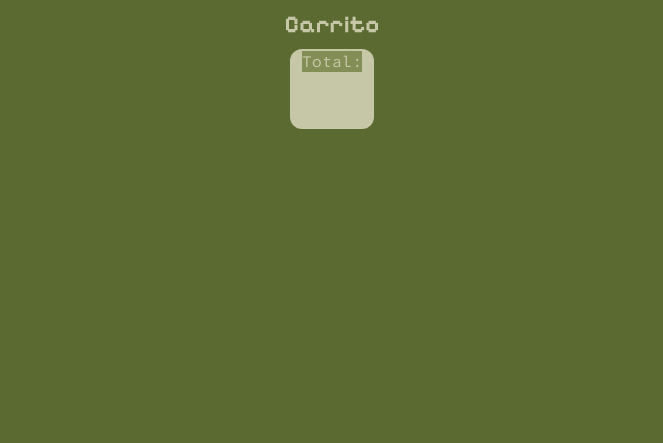
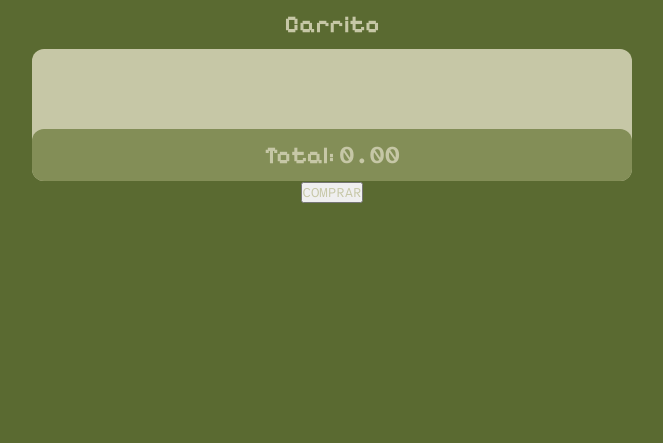
Before and after one commit to ValentinaRiosLopez/TP_Integrador_Grupo17, a Node server app: template views/carrito.ejs in a window 1280 px wide. Shown: the part 178-621 px from the top of the page, without its empty margins (308-971 px from the left). Run offline with Node 20, Linux system fonts and the light colour scheme; the template is opened without the code that fills it, so the values that code supplies are empty; some libraries are stand-ins or nearby versions.

Commit message:
Logica carrito

```diff
--- a/public/static/estilos/carrito.css
+++ b/public/static/estilos/carrito.css
@@ -1,22 +1,43 @@
 
 /* ESTILOS MAIN CARRITO */
-#carrito h2 {
+h2 {
   font-family: "Titulos";
   text-align: center;
   margin: 10px;
 }
+#form-carrito{
+  width: 70%;
+  place-items: center;
+}
+
+#carrito{
+ width: 100%;
+ display: grid;
+ min-width: 300px;
+ max-width: 600px;
+ grid-template-columns: 1fr;
+ place-items: center;
+ background-color: rgb(198, 199, 166);
+ border-radius: 12px;
+}
+
 #items-carrito {
   min-height: 10vh;
-  background-color: rgb(198, 199, 166);
+  width: 100%;
+
   margin-left: 50px;
   margin-right: 50px;
-  border-radius: 12px;
+
 }
 
-#tabla-carrito {
-  text-align: center;
-  margin: 10px;
+#total{
+ background-color: rgb(131,142,87);
+ width: 100%;
+ border-radius: 12px;
+
 }
+
+
 
 #total-carrito {
   background-color: rgb(131, 142, 87);
--- a/public/static/estilos/productos.css
+++ b/public/static/estilos/productos.css
@@ -1,6 +1,7 @@
 #titulo-productos{
     margin:20px;
     text-decoration: underline;
+    font-family: "Titulos";
 }
 #lista-productos{
     display:grid;
--- a/public/static/estilos/style.css
+++ b/public/static/estilos/style.css
@@ -146,6 +146,7 @@ header {
 #productos-destacados {
 
   text-align: center;
+  place-items: center;
 }
 
 #productos-destacados h2 {
--- a/src/middlewares.js
+++ b/src/middlewares.js
@@ -73,3 +73,24 @@ export function requerirCliente(req, res, next) {
   if (!res.locals.cliente) return res.redirect("/");
   next();
 }
+
+
+//Middelware carrito
+
+export function leerCarrito(req) {
+  try {
+    const carrito = JSON.parse(req.cookies?.carrito ?? "[]");
+    return Array.isArray(carrito) ? carrito : [];
+  } catch {
+    return [];
+  }
+}
+
+export function guardarCarrito(res, carrito) {
+  res.cookie("carrito", JSON.stringify(carrito), {
+    path: "/",
+    httpOnly: true,
+    sameSite: "Lax",
+    maxAge: 24 * 60 * 60 * 1000,
+  });
+}
--- a/src/server.js
+++ b/src/server.js
@@ -14,6 +14,8 @@ import {
   setearCookieDeAutorizacion,
   leerCookieCliente,
   requerirCliente,
+  leerCarrito,
+  guardarCarrito
 } from "./middlewares.js";
 
 const app = express();
@@ -153,6 +155,7 @@ app.get("/productos/dados", requerirCliente, async (req, res) => {
 });
 
 app.get("/carrito", requerirCliente, (req, res) => {
+
   res.render("carrito");
 });
 
@@ -229,6 +232,55 @@ app.post("/subirImagen", upload.single('imagen'), (req, res)=>{
 
   res.status(201).json({ imagen: rutaImg });
 });
+
+//funcion leer carrito
+
+async function detalleCarrito(req) {
+  const carrito = leerCarrito(req);
+  if (carrito.length === 0) return { items: [], total: 0 };
+
+  const productos = await Productos.findAll({
+    where: { id: carrito.map((i) => i.id), activo: true },
+  });
+
+  const items = carrito.flatMap(({ id, cantidad }) => {
+    const producto = productos.find((p) => p.id === id);
+    if (!producto) return []; // producto dado de baja: se ignora
+    return [{ producto, cantidad, subtotal: Number(producto.precio) * cantidad }];
+  });
+
+  const total = items.reduce((acc, i) => acc + i.subtotal, 0);
+  return { items, total };
+}
+
+
+//=======ENDPOINTS CARRITO==========
+
+app.post("/carrito", requerirCliente, async (req, res) => {
+  const id = Number(req.body.productoId);
+  const cantidad = parseInt(req.body.cantidad) || 1; //si la cantidad es invalida defaultea a 1
+
+  //si el id es invalido
+  if (!Number.isInteger(id)) return res.status(400).send("Producto inválido");
+
+  //busca si el producto existe y esta activo
+  const producto = await Productos.findOne({ where: { id, activo: true } });
+  if (!producto) return res.status(404).send("Producto no encontrado");
+
+  //busca si hay productos en el carrito sino devuelve un array vacio
+  const carrito = leerCarrito(req);
+  const item = carrito.find((i) => i.id === id); //busca si ya se agrego el producto al carrito
+
+  //si ya existe en el carrito suma las cantidades con tope de 10 (si se pasa devuelve 10)
+  if (item) item.cantidad = Math.min(10, item.cantidad + cantidad);
+  else carrito.push({ id, cantidad });
+
+  console.log(carrito);
+
+  guardarCarrito(res, carrito); //guarda el carrito
+  res.redirect(req.get("referer") || "/productos"); // vuelve a donde estaba
+});
+
 
 // ENDPOINTS Admin //
 // Alta de usuarios
--- a/views/carrito.ejs
+++ b/views/carrito.ejs
@@ -15,19 +15,24 @@
   <body>
     <%- include('../src/componentes/header') %>
     <main id="contenido">
-      <div id="carrito">
-        <h2>Carrito</h2>
-        <div id="items-carrito">
-          <table id="tabla-carrito">
-            <tbody id="productos-carrito"></tbody>
-            <tfoot id="total-carrito">
-              <tr id="fila-total">
-                <td>Total:</td>
-              </tr>
-            </tfoot>
+      <h2>Carrito</h2>
+
+
+      <form id="form-carrito">
+        <div id="carrito">
+          <table id="items-carrito">
+
+
           </table>
+          <div id="total">
+            <h2>Total: <span id="total-compra">0.00</span></h2>
+          </div>
         </div>
-      </div>
+        <button type="submit" id="btn-comprar">COMPRAR</button>
+      </form>
+
+
+
     </main>
 
     <%- include('../src/componentes/footer') %>
```
Also changed, not shown: public/static/estilos/index.css (+34 -0 lines), views/index.ejs (+21 -1 lines), public/static/imagenes/dados.png (added), public/static/imagenes/juegos-de-mesa.png (added).
